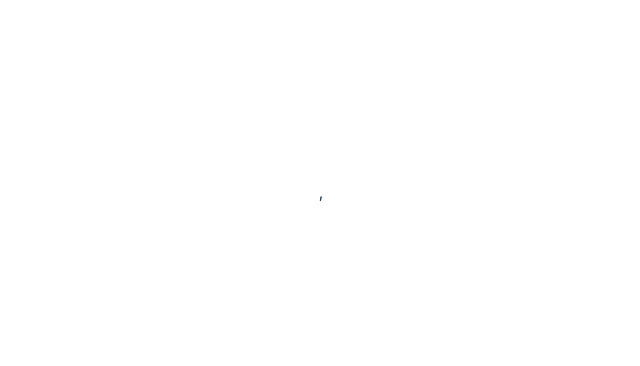
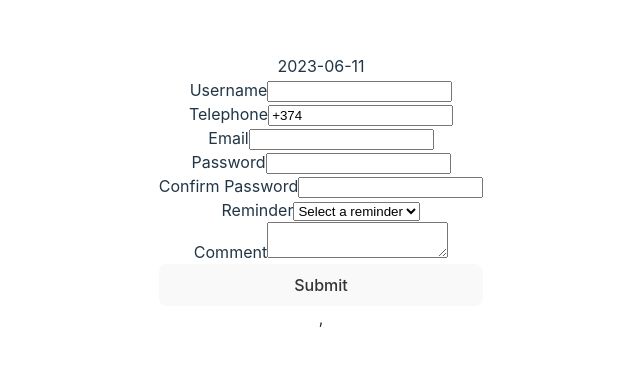
Before and after one commit to mariamgri22/booking-app-client, a React (Vite) app: page /booking in a window 1280 px wide. Shown: the part 208-574 px from the top of the page, without its empty margins (319-959 px from the left). Built offline with nearby package versions, Linux system fonts and the light colour scheme.

Commit message:
feat:add localstorage, register, formik

```diff
--- a/package.json
+++ b/package.json
@@ -14,11 +14,13 @@
     "@types/react-redux": "^7.1.25",
     "@types/react-router-dom": "^5.3.3",
     "axios": "^1.4.0",
+    "formik": "^2.4.1",
     "react": "^18.2.0",
     "react-dom": "^18.2.0",
     "react-redux": "^8.0.7",
     "react-router-dom": "^6.12.1",
-    "react-scroll": "^1.8.9"
+    "react-scroll": "^1.8.9",
+    "yup": "^1.2.0"
   },
   "devDependencies": {
     "@types/react": "^18.0.37",
--- a/src/components/Booking/Booking.tsx
+++ b/src/components/Booking/Booking.tsx
@@ -1,89 +1,63 @@
-// import { useSelector } from "react-redux";
-// import {
-//   selectSelectedDay,
-//   selectSelectedHour,
-// } from "../../feature/calendarSlice";
-// import { RootState } from "../../store";
-
-// export const Booking = () => {
-//   const selectedDay = useSelector(selectSelectedDay);
-//   const selectedHour = useSelector(selectSelectedHour);
-//   const { services } = useSelector((state: RootState) => state.services);
-//   console.log("🚀 ~ file: Booking.tsx:12 ~ Booking ~ services:", services);
-//   const selectedServices = useSelector(
-//     (state: RootState) => state.services.selectedServices
-//   );
-//   console.log(
-//     "🚀 ~ file: Booking.tsx:16 ~ Booking ~ selectedServices:",
-//     selectedServices
-//   );
-
-//   const selectedData = services.filter((service) =>
-//     selectedServices.includes(service.id)
-//   );
-
-//   return (
-//     <div>
-//       <span>{selectedDay}</span>
-//       <span>{selectedHour}</span>
-
-//       {selectedData.map((service) => (
-//         <div key={service.id}>
-//           <span>{service.description}</span>
-//         </div>
-//       ))}
-//     </div>
-//   );
-// };
-
-import React, { useEffect } from "react";
+import { useEffect } from "react";
 import { useSelector, useDispatch } from "react-redux";
 import {
   fetchBookingById,
   selectBookingData,
   selectBookingLoading,
-  selectBookingError,
 } from "../../feature/bookingSlice";
 import { RootState } from "../../store";
 import { nanoid } from "@reduxjs/toolkit";
+import { getFromLocalStorage } from "../../helpers/localStorageHelper";
+import RegisterForm from "./RegisterForm";
 
 export const Booking = () => {
-  const selectedServices = useSelector(
-    (state: RootState) => state.services.selectedServices
-  );
+  const { selectedServices } =
+    useSelector((state: RootState) => state.services) ||
+    getFromLocalStorage("selectedServices");
+  const currentDay =
+    useSelector((state: RootState) => state.calendar.currentDay) ||
+    getFromLocalStorage("currentDay");
+
+  const selectedDay =
+    useSelector((state: RootState) => state.calendar.selectedDay) ||
+    getFromLocalStorage("selectedDay");
+  const selectedHour =
+    useSelector((state: RootState) => state.calendar.selectedHour) ||
+    getFromLocalStorage("selectedHour");
 
   const dispatch = useDispatch();
   const bookingData = useSelector(selectBookingData);
+
   const loading = useSelector(selectBookingLoading);
-  const error = useSelector(selectBookingError);
 
   useEffect(() => {
     selectedServices.forEach((serviceId) => {
-      dispatch(fetchBookingById(serviceId));
+      if (!bookingData.find((data) => data.id === serviceId)) {   //!fix me
+        dispatch(fetchBookingById(serviceId));
+      }
     });
-    console.log(
-      "🚀 ~ file: Booking.tsx:56 ~ Booking ~ bookingData:",
-      bookingData
-    );
-  }, [dispatch, selectedServices]);
+  }, [dispatch, selectedServices, bookingData]);
 
   if (loading) {
     return <div>Loading...</div>;
   }
 
-  if (error) {
-    return <div>Error: {error}</div>;
-  }
+  //TODO update local storage booking data
 
+  const displayDay = selectedDay || currentDay;
   return (
     <div>
-
-      {bookingData.map((data) => (
-        <div key={nanoid()} >
-          <span>Booking Description: {data.description}</span>
-          //here
+      <span>{displayDay}</span>
+      <span>{selectedHour}</span>
+      {bookingData.map(({ description, category, price, duration }) => (
+        <div key={nanoid()}>
+          <span> {description} </span>
+          <span>{category} </span>
+          <span>{price} AMD </span>
+          <span>{duration} hour (s)</span>
         </div>
       ))}
+      <RegisterForm/>
     </div>
   );
 };
--- /dev/null
+++ b/src/components/Booking/RegisterForm.tsx
@@ -0,0 +1,157 @@
+import React from "react";
+import { Formik, Form, Field, ErrorMessage } from "formik";
+import * as Yup from "yup";
+
+interface FormValues {
+  username: string;
+  telephone: string;
+  email: string;
+  password: string;
+  confirmPassword: string;
+  reminder: string;
+  comment: string;
+}
+
+const RegisterForm: React.FC = () => {
+  const initialValues: FormValues = {
+    username: "",
+    telephone: "+374",
+    email: "",
+    password: "",
+    confirmPassword: "",
+    reminder: "",
+    comment: "",
+  };
+
+  const validationSchema = Yup.object({
+    username: Yup.string().required("Username is required"),
+    telephone: Yup.string()
+      .matches(/^\+374/, "Telephone must start with +374")
+      .min(8, "Telephone must be at least 8 characters")
+      .required("Telephone is required"),
+    email: Yup.string()
+      .email("Invalid email address")
+      .required("Email is required"),
+    password: Yup.string()
+      .min(4, "Password must be at least 4 characters")
+      .max(32, "Password must not exceed 32 characters")
+      .required("Password is required"),
+    confirmPassword: Yup.string()
+      .oneOf([Yup.ref("password"), null], "Passwords must match")
+      .required("Confirm Password is required"),
+    reminder: Yup.string(),
+    comment: Yup.string(),
+  });
+
+  const reminderOptions = [
+    { label: "Option 1", value: "option1" },
+    { label: "Option 2", value: "option2" },
+    { label: "Option 3", value: "option3" },
+  ];
+
+  // const formik = useFormik({
+  //   initialValues: {
+  //     username: "",
+  //     telephone: "",
+  //     email: "",
+  //     password: "",
+  //     confirmPassword: "",
+  //     comment: "",
+  //   },
+  //   onSubmit: (values) => {
+  //     const formData = new FormData();
+  //     formData.append("username", values.username);
+  //     formData.append("telephone", values.telephone);
+  //     formData.append("email", values.email);
+  //     formData.append("password", values.password);
+  //     formData.append("confirmPassword", values.confirmPassword);
+  //     formData.append("comment", values.comment);
+
+  //     createUser(formData);
+  //   },
+  //   validationSchema: validationSchema,
+  // });
+
+
+  return (
+    <Formik
+      initialValues={initialValues}
+      validationSchema={validationSchema}
+      // onSubmit={onSubmit}
+    >
+      {({ isSubmitting }) => (
+        <Form>
+          <div>
+            <label htmlFor="username">Username</label>
+            <Field type="text" id="username" name="username" />
+            <ErrorMessage name="username" component="div" className="error" />
+          </div>
+
+          <div>
+            <label htmlFor="telephone">Telephone</label>
+            <Field
+              type="text"
+              id="telephone"
+              name="telephone"
+              placeholder="+374"
+            />
+            <ErrorMessage name="telephone" component="div" className="error" />
+          </div>
+
+          <div>
+            <label htmlFor="email">Email</label>
+            <Field type="email" id="email" name="email" />
+            <ErrorMessage name="email" component="div" className="error" />
+          </div>
+
+          <div>
+            <label htmlFor="password">Password</label>
+            <Field type="password" id="password" name="password" />
+            <ErrorMessage name="password" component="div" className="error" />
+          </div>
+
+          <div>
+            <label htmlFor="confirmPassword">Confirm Password</label>
+            <Field
+              type="password"
+              id="confirmPassword"
+              name="confirmPassword"
+            />
+            <ErrorMessage
+              name="confirmPassword"
+              component="div"
+              className="error"
+            />
+          </div>
+
+          <div>
+            <label htmlFor="reminder">Reminder</label>
+            <Field as="select" id="reminder" name="reminder">
+              <option value="" disabled>
+                Select a reminder
+              </option>
+              {reminderOptions.map((option) => (
+                <option key={option.value} value={option.value}>
+                  {option.label}
+                </option>
+              ))}
+            </Field>
+            <ErrorMessage name="reminder" component="div" className="error" />
+          </div>
+
+          <div>
+            <label htmlFor="comment">Comment</label>
+            <Field as="textarea" id="comment" name="comment" />
+            <ErrorMessage name="comment" component="div" className="error" />
+          </div>
+
+          <button type="submit" disabled={isSubmitting}>
+            Submit
+          </button>
+        </Form>
+      )}
+    </Formik>
+  );
+};
+
+export default RegisterForm;
--- a/src/components/Calendar/Calendar.tsx
+++ b/src/components/Calendar/Calendar.tsx
@@ -4,34 +4,35 @@ import { CalendarProps } from "../../types/CalendarProps";
 import { useDispatch, useSelector } from "react-redux";
 import {
   fetchAvailableHours,
-  selectCurrentedDay,
-  selectError,
-  selectSelectedDay,
-  selectStatus,
   setSelectedDay,
+  setSelectedHour,
 } from "../../feature/calendarSlice";
 import renderCalendarDays from "../../helpers/calendarHelper";
 import { Hours } from "./Hours";
+import { RootState } from "../../store";
 
 const Calendar: React.FC<CalendarProps> = ({ startDate, numWeeks }) => {
   const dispatch = useDispatch();
 
-  const selectedDay = useSelector(selectSelectedDay);
-  const currentDay = useSelector(selectCurrentedDay);
-  const status = useSelector(selectStatus);
-  const error = useSelector(selectError);
+  const {selectedDay,currentDay, status, error} = useSelector((state: RootState) =>state.calendar);
+
 
   const handleDayClick = async (date: Date) => {
     const formattedDate = date.toISOString().split("T")[0];
     dispatch(setSelectedDay(formattedDate));
     dispatch(fetchAvailableHours(formattedDate));
+    dispatch(setSelectedHour(null));
   };
-
 
   useEffect(() => {
     const formattedDate = currentDay;
     dispatch(fetchAvailableHours(formattedDate));
+    dispatch(setSelectedHour(null));
   }, [currentDay, dispatch]);
+
+  useEffect(() => {
+    localStorage.setItem("currentDay", currentDay);
+  }, [currentDay]);
 
   return (
     <>
--- a/src/feature/bookingSlice.ts
+++ b/src/feature/bookingSlice.ts
@@ -1,11 +1,28 @@
-import { createSlice, createAsyncThunk } from "@reduxjs/toolkit";
+import { createSlice, createAsyncThunk, PayloadAction } from "@reduxjs/toolkit";
 import { apiWithoutAuth } from "../apiWithoutAuth";
 import { RootState } from "../store";
+import {
+  getFromLocalStorage,
+  saveToLocalStorage,
+} from "../helpers/localStorageHelper";
 
+interface BookingData {
+  id: number;
+  description: string;
+  price: number;
+  duration: string;
+  category: string;
+}
+
+interface BookingState {
+  bookingData: BookingData[];
+  loading: boolean;
+  error: string | null;
+}
 
 export const fetchBookingById = createAsyncThunk(
   "booking/fetchBookingById",
-  async (id, { rejectWithValue }) => {
+  async (id: number, { rejectWithValue }) => {
     try {
       const response = await apiWithoutAuth.get(`/service/${id}`);
       const data = response.data;
@@ -16,14 +33,15 @@ export const fetchBookingById = createAsyncThunk(
   }
 );
 
+const initialState: BookingState = {
+  bookingData: getFromLocalStorage("bookingData") || [],  //!fix me
+  loading: false,
+  error: null,
+};
 
 const bookingSlice = createSlice({
   name: "booking",
-  initialState: {
-    bookingData: [],
-    loading: false,
-    error: null,
-  },
+  initialState,
   reducers: {},
   extraReducers: (builder) => {
     builder
@@ -31,10 +49,25 @@ const bookingSlice = createSlice({
         state.loading = true;
         state.error = null;
       })
-      .addCase(fetchBookingById.fulfilled, (state, action) => {
-        state.loading = false;
-        state.bookingData.push(action.payload);
-      })
+      .addCase(
+        fetchBookingById.fulfilled,
+        (state, action: PayloadAction<BookingData>) => {
+          state.loading = false;
+          const newData = action.payload;
+
+          const existingBookingIndex = state.bookingData.findIndex(
+            (booking) => booking.id === newData.id
+          );
+
+          if (existingBookingIndex !== -1) {
+            state.bookingData[existingBookingIndex] = newData;
+          } else {
+            state.bookingData.push(newData);
+          }
+
+          saveToLocalStorage("bookingData", state.bookingData);
+        }
+      )
       .addCase(fetchBookingById.rejected, (state, action) => {
         state.loading = false;
         state.error = action.payload;
--- /dev/null
+++ b/src/helpers/localStorageHelper.ts
@@ -0,0 +1,8 @@
+export const saveToLocalStorage = (key: string, data: any) => {
+  localStorage.setItem(key, JSON.stringify(data));
+};
+
+export const getFromLocalStorage = (key: string) => {
+  const data = localStorage.getItem(key);
+  return data ? JSON.parse(data) : null;
+};
--- a/src/token.ts
+++ b/src/token.ts
@@ -14,8 +14,6 @@ api.interceptors.request.use((config) => {
   return config;
 });
 
-const apiWithoutAuth = axios.create({
-  baseURL: "http://localhost:5000",
-});
 
-export { api, apiWithoutAuth };
+
+export { api };
```
Also changed, not shown: src/components/Calendar/Hours.tsx (+4 -7 lines), src/components/Services/Services.tsx (+4 -5 lines), src/feature/calendarSlice.ts (+5 -16 lines), src/feature/servicesSlice.ts (+6 -1 lines), 1 other file (tests, documents, lock files or other folders).
